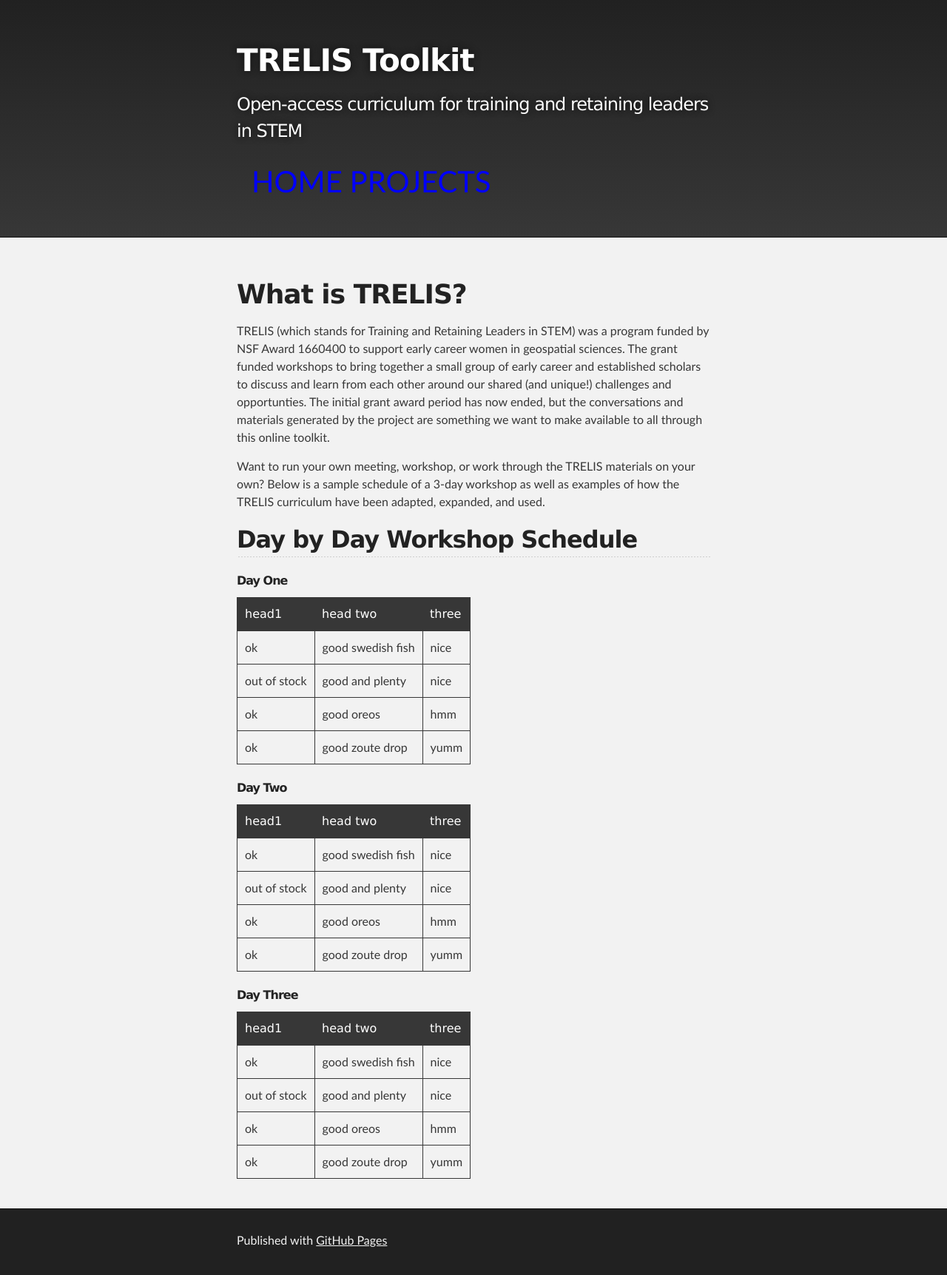
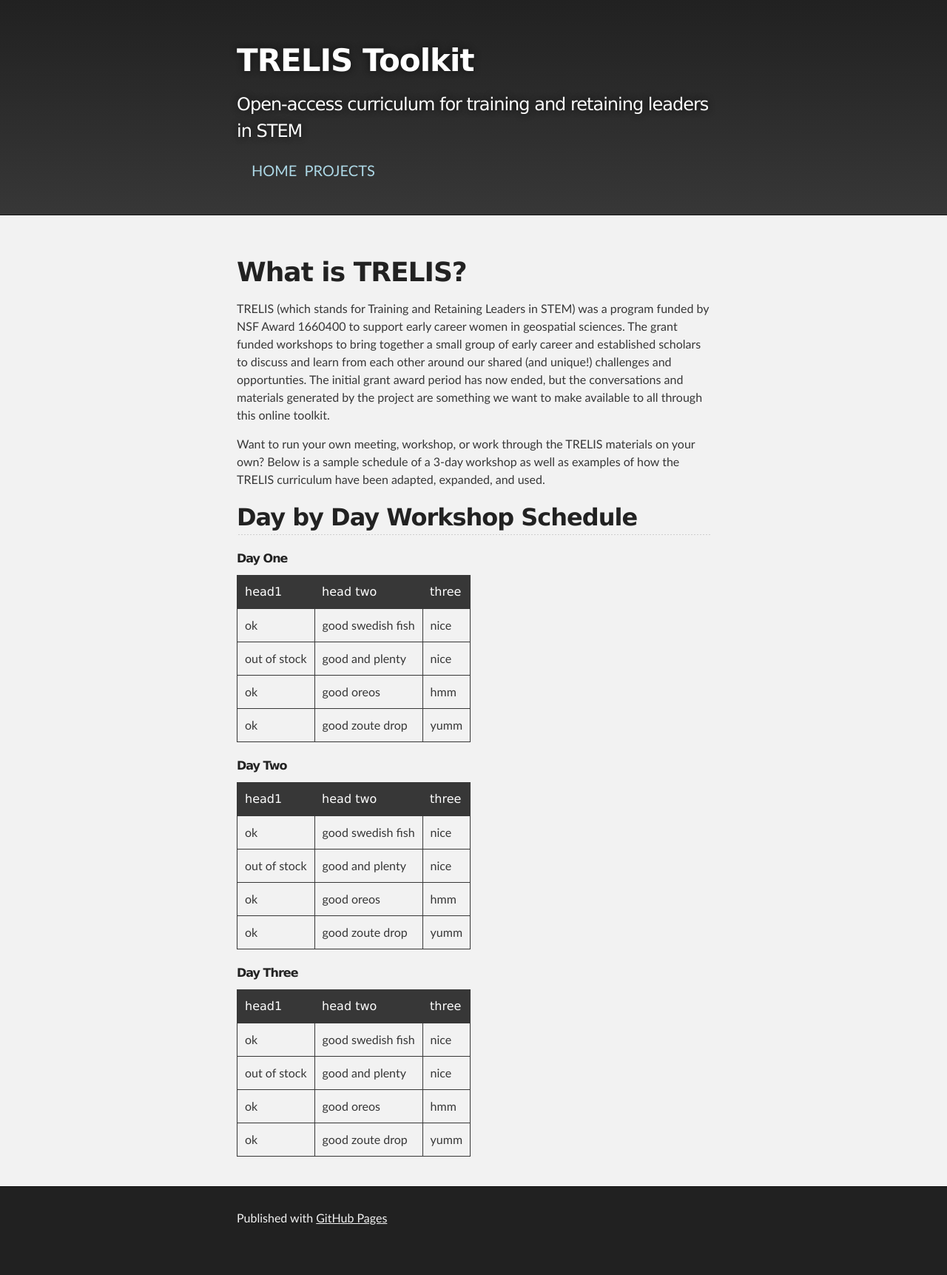
Before and after one commit to TRELIStoolkit/TRELIStoolkit.github.io, a Jekyll site: the page built from index.md, in a window 1280 px wide. Shown: the whole page at 74% size. Built offline with Jekyll 4.4.1, drawn with Linux system fonts in a browser that asks for light colours; our own code applies the rules of GitHub Pages for plain Markdown files; after the commit the page ends 1693 px from its top, so only the background shows below that.

Commit message:
change font size and color

```diff
--- a/_layouts/default.html
+++ b/_layouts/default.html
@@ -32,14 +32,14 @@
       nav ul {
         display: flex;
         list-style: none;
-        font-size: 40px
+        font-size: 20px
       }
       nav ul li {
         margin-right: 10px;
       }
       nav ul li a {
         text-decoration: none;
-        color: blue;
+        color: LightBlue;
       }
       nav ul li a:hover {
         text-decoration: underline;
```
